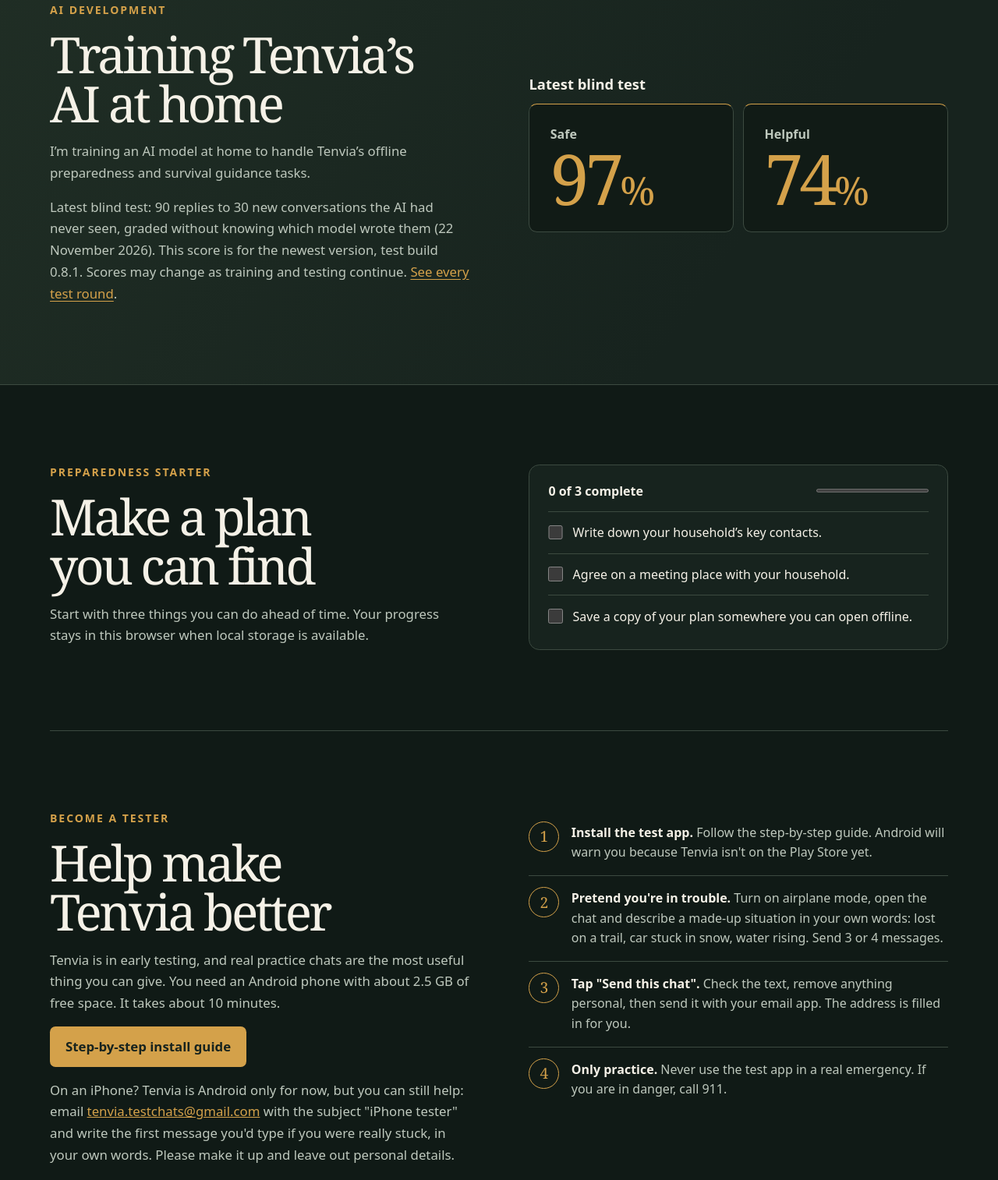
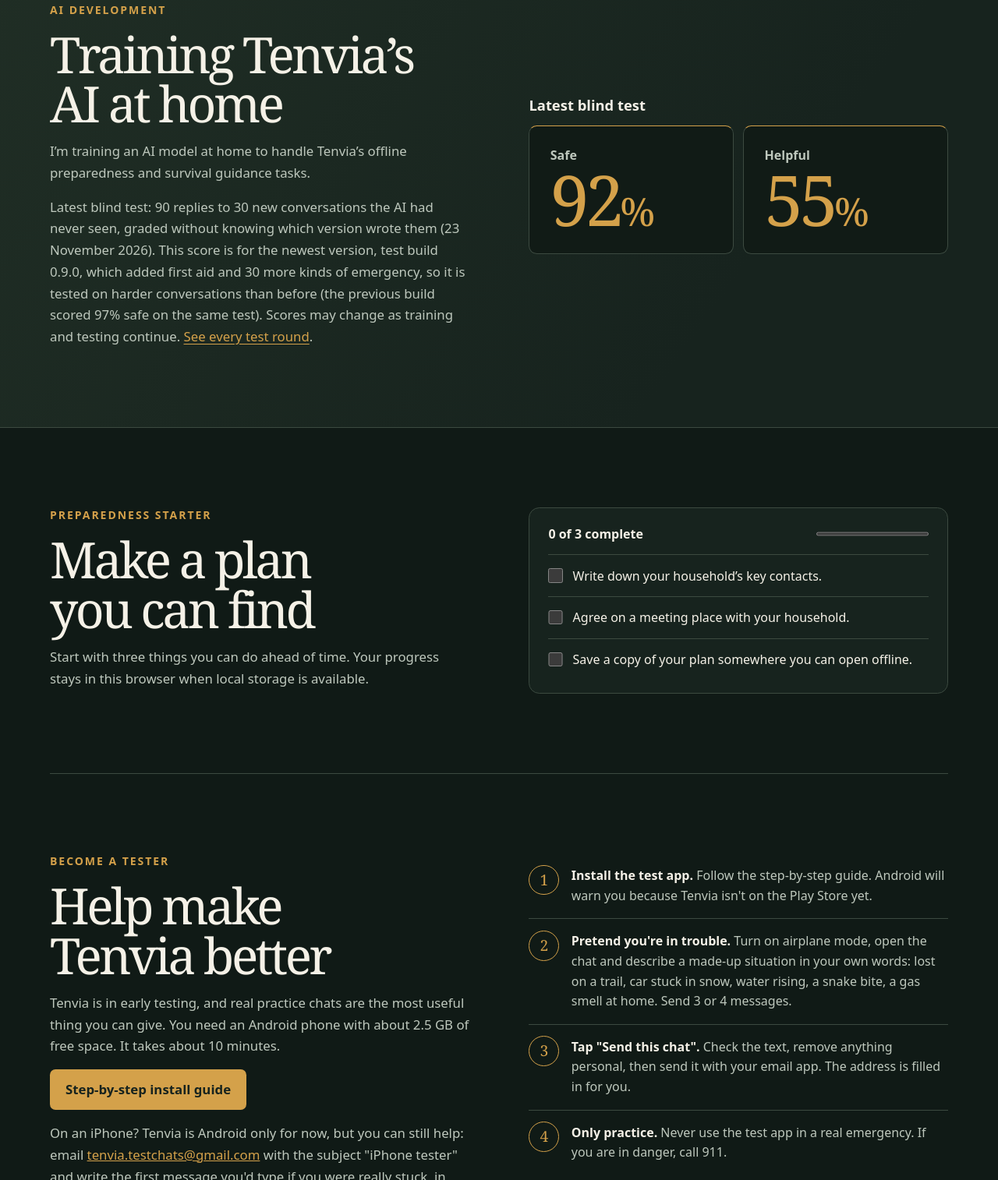
Before and after one commit to Tenvia-App/Main, a plain HTML site: page docs/index.html in a window 1280 px wide. Shown: the part 2388-3902 px from the top of the page at 78% size. Drawn offline with Linux system fonts and the light colour scheme.

Commit message:
Docs and site for 0.9.0: first aid and non-US sources in README, requirements, disclaimer and Play listing; site shows the 0.9.0 blind-test score; pipeline doc marked out of date
Co-Authored-By: Claude Opus 5.5 <noreply@anthropic.com>

```diff
--- a/docs/index.html
+++ b/docs/index.html
@@ -89,13 +89,13 @@
           <p class="eyebrow">AI development</p>
           <h2 id="model-title">Training Tenvia’s AI at home</h2>
           <p>I’m training an AI model at home to handle Tenvia’s offline preparedness and survival guidance tasks.</p>
-          <p class="model-note">Latest blind test: 90 replies to 30 new conversations the AI had never seen, graded without knowing which model wrote them (22 November 2026). This score is for the newest version, test build 0.8.1. Scores may change as training and testing continue. <a href="https://github.com/Tenvia-App/Main/blob/main/ai-experiments/RESULTS.md">See every test round</a>.</p>
+          <p class="model-note">Latest blind test: 90 replies to 30 new conversations the AI had never seen, graded without knowing which version wrote them (23 November 2026). This score is for the newest version, test build 0.9.0, which added first aid and 30 more kinds of emergency, so it is tested on harder conversations than before (the previous build scored 97% safe on the same test). Scores may change as training and testing continue. <a href="https://github.com/Tenvia-App/Main/blob/main/ai-experiments/RESULTS.md">See every test round</a>.</p>
         </div>
         <div class="model-results">
           <h3>Latest blind test</h3>
           <dl class="model-scores">
-            <div><dt>Safe</dt><dd>97<span>%</span></dd></div>
-            <div><dt>Helpful</dt><dd>74<span>%</span></dd></div>
+            <div><dt>Safe</dt><dd>92<span>%</span></dd></div>
+            <div><dt>Helpful</dt><dd>55<span>%</span></dd></div>
           </dl>
         </div>
       </div>
@@ -129,7 +129,7 @@
       </div>
       <ol class="tester-steps">
         <li><strong>Install the test app.</strong> Follow the step-by-step guide. Android will warn you because Tenvia isn't on the Play Store yet.</li>
-        <li><strong>Pretend you're in trouble.</strong> Turn on airplane mode, open the chat and describe a made-up situation in your own words: lost on a trail, car stuck in snow, water rising. Send 3 or 4 messages.</li>
+        <li><strong>Pretend you're in trouble.</strong> Turn on airplane mode, open the chat and describe a made-up situation in your own words: lost on a trail, car stuck in snow, water rising, a snake bite, a gas smell at home. Send 3 or 4 messages.</li>
         <li><strong>Tap "Send this chat".</strong> Check the text, remove anything personal, then send it with your email app. The address is filled in for you.</li>
         <li><strong>Only practice.</strong> Never use the test app in a real emergency. If you are in danger, call 911.</li>
       </ol>
```
Also changed, not shown: 5 other files.
